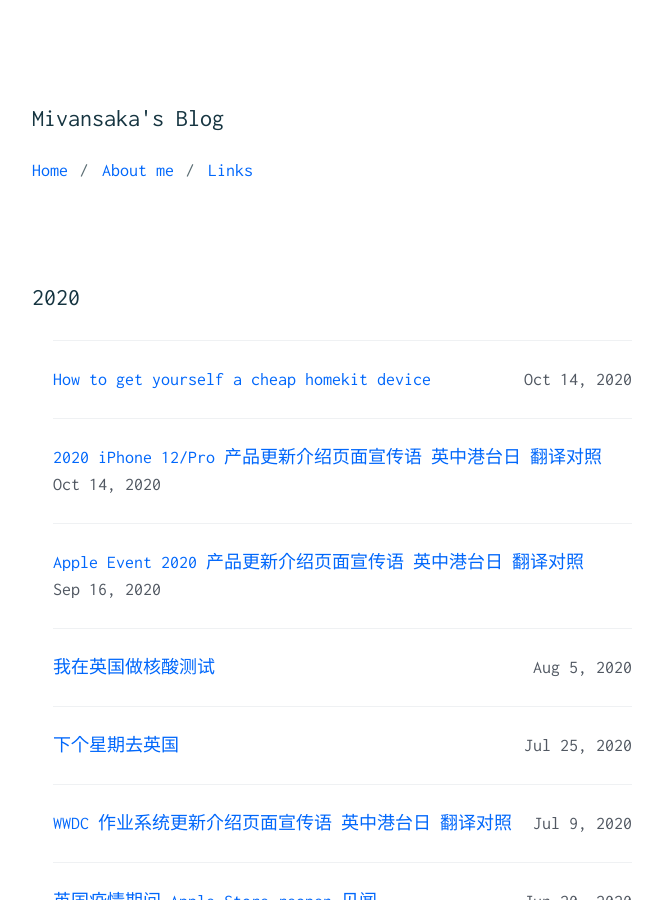
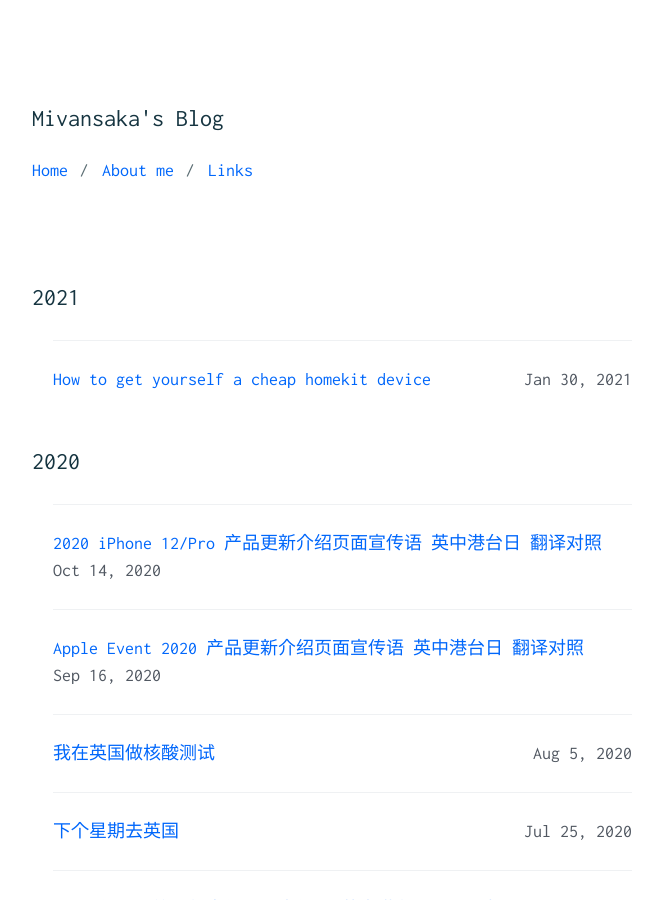
Before and after one commit to mivansaka/mivansaka.github.io, a Jekyll site: the page built from index.html, in a window 1280 px wide and 900 px high. Shown: the whole window, without its empty margins (308-971 px from the left). Built offline with Jekyll 4.4.1, drawn with Linux system fonts in a browser that asks for light colours.

Commit message:
fix the post time

```diff
--- a/_posts/2021-01-30-How_to_get_your_self_a_cheap_homekit.md
+++ b/_posts/2021-01-30-How_to_get_your_self_a_cheap_homekit.md
@@ -1,7 +1,7 @@
 ---
 layout: post
 title:  "How to get yourself a cheap homekit device"
-date:   2020-10-14 06:13:09
+date:   2021-01-30 22:21:09
 ---
 ## How to get yourself a cheap homekit device
 
```
